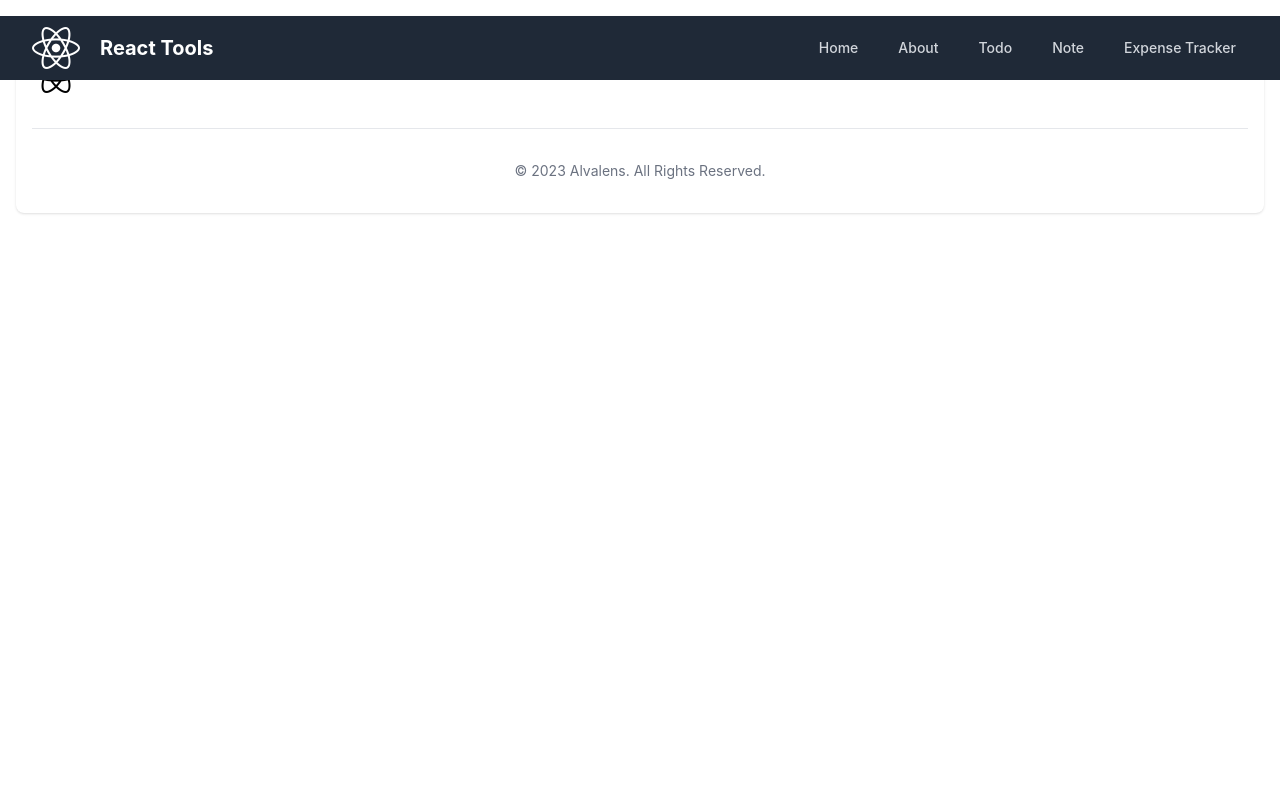
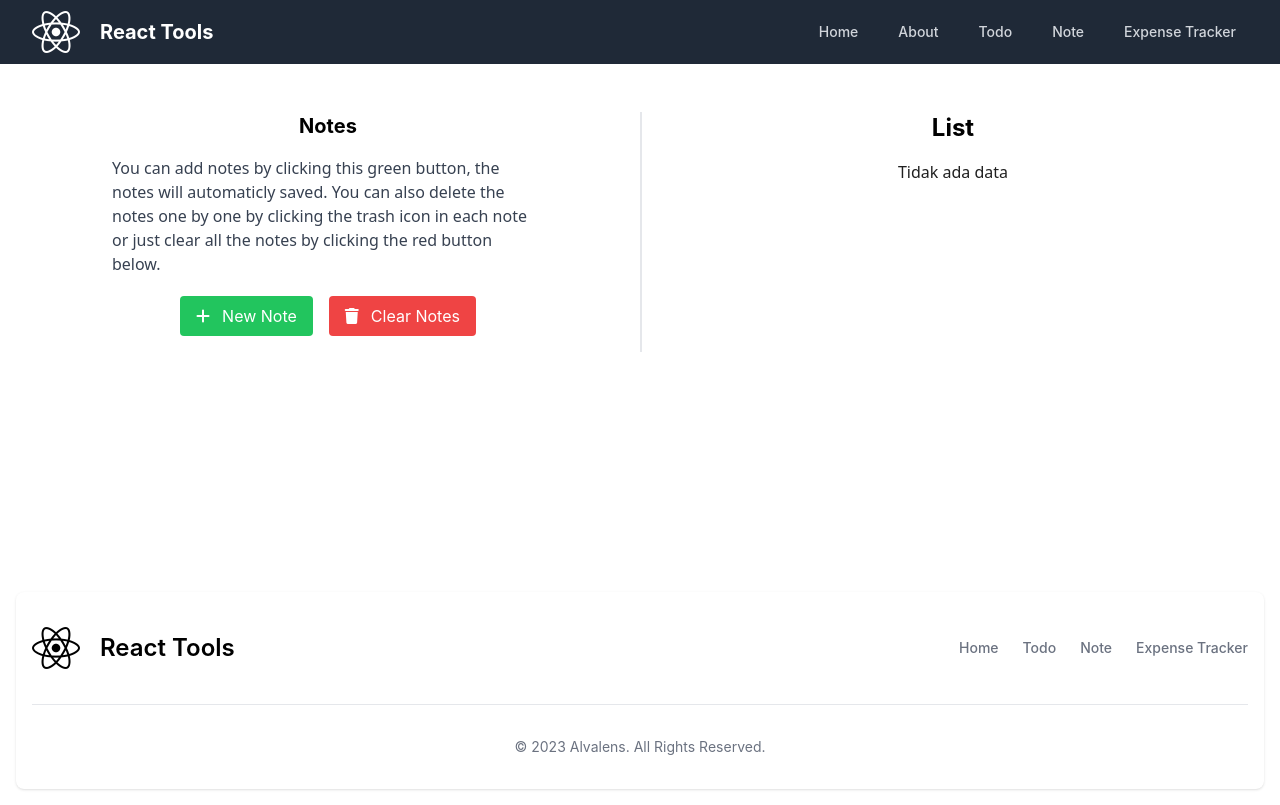
Before and after one commit to Alvalens/react-tools, a React (Create React App) app: page /Note in a window 1280 px wide. Built offline with nearby package versions, Linux system fonts and the light colour scheme.

Commit message:
[feat] finished note

```diff
--- a/src/App.js
+++ b/src/App.js
@@ -3,6 +3,7 @@ import './App.css';
 import About from "./pages/About";
 import Home from "./pages/Home";
 import Todo from './pages/Todo';
+import Note from './pages/Note';
 
 
 function App() {
@@ -12,6 +13,8 @@ function App() {
         <Route path="/" element={<Home />} />
         <Route path="/about" element={<About />} />
         <Route path="/todo" element={<Todo />} />
+        <Route path="/Note" element={<Note />} />
+        <Route path="*" element={<h1>Not Found</h1>} />
       </Routes>
     </Router>
 
--- /dev/null
+++ b/src/css/Note.css
@@ -0,0 +1,13 @@
+@import 'tailwindcss/base';
+@import 'tailwindcss/components';
+@import 'tailwindcss/utilities';
+
+.note-card {
+    @apply bg-white rounded-lg shadow-lg;
+}
+
+/* add strong inner shadow */
+.note-card::before {
+    @apply absolute inset-0 rounded-lg shadow-inner;
+    content: '';
+}
--- a/src/index.css
+++ b/src/index.css
@@ -14,7 +14,7 @@ code {
 
 p {
   font-family: system-ui, -apple-system, BlinkMacSystemFont, 'Segoe UI', Roboto, Oxygen, Ubuntu, Cantarell, 'Open Sans', 'Helvetica Neue', sans-serif;
-  color: rgb(32, 32, 32) !important;
+  color: rgb(32, 32, 32);
 }
 
 html {
@@ -47,7 +47,7 @@ html {
   background: #555;
 }
 
-.todo-list::before {
+.overlow-container::before {
   content: "";
   position: absolute;
   top: 0;
@@ -58,7 +58,7 @@ html {
   filter: blur(10px);
 }
 
-.todo-list::after {
+.overlow-container::after {
   content: "";
   position: absolute;
   bottom: -88px;
--- /dev/null
+++ b/src/pages/Note.jsx
@@ -0,0 +1,141 @@
+import React, { useState, useEffect } from "react";
+import { nanoid } from "nanoid";
+import "../App.css";
+import "../css/Navbar.css";
+
+function Note() {
+	const [notes, setNotes] = useState(
+		// take notes from local storage
+		JSON.parse(localStorage.getItem("notes")) || []
+	);
+
+	useEffect(() => {
+		localStorage.setItem("notes", JSON.stringify(notes));
+	}, [notes]);
+
+	function addNote() {
+		const newNote = {
+			id: nanoid(),
+			color: getRandomColor(),
+			text: "",
+		};
+		setNotes([...notes, newNote]);
+	}
+
+	const deleteNote = (index) => {
+		const newNotes = [...notes];
+		newNotes.splice(index, 1);
+		setNotes(newNotes);
+	};
+
+	function getRandomColor() {
+		const colors = [
+			"bg-pink-200",
+			"bg-purple-200",
+			"bg-blue-200",
+			"bg-green-200",
+			"bg-yellow-200",
+			"bg-red-200",
+			"bg-indigo-200",
+			"bg-gray-200",
+		];
+		const randomIndex = Math.floor(Math.random() * colors.length);
+		return colors[randomIndex];
+	}
+    function adjustTextareaHeight(event, index) {
+		const textarea = event.target;
+		textarea.style.height = "auto"; // Reset to auto height
+		const computedHeight = Math.min(textarea.scrollHeight, 300); // Limit to 300px
+		textarea.style.height = `${computedHeight}px`;
+
+		const updatedNotes = [...notes];
+		updatedNotes[index].text = textarea.value;
+		setNotes(updatedNotes);
+	}
+  // clear all notes
+  const clearAll = () => {
+    setNotes([]);
+  };
+	return (
+		<div className="p-4 pt-28" style={{ minHeight: "72vh" }}>
+			<div className="container mx-auto px-0 min-h-full min-w-full grid grid-cols-1 md:grid-cols-2">
+				<div className="flex justify-start flex-col items-center min-w-full">
+					<h2 className="text-xl font-bold mb-4">Notes</h2>
+					<p className="hidden md:block lg:px-24 md:px-10 pb-5 text-gray-700">
+						You can add notes by clicking this green button, the
+						notes will automaticly saved. You can also delete the
+						notes one by one by clicking the trash icon in each note or just clear all the notes by clicking the red
+						button below.
+					</p>
+					<div className="buttons">
+						<button
+							className="bg-green-500 text-white px-4 py-2 rounded mb-4 mr-4"
+							onClick={() => addNote()}>
+							<i className="fa-solid fa-plus pr-3"></i>New Note
+						</button>
+						<button
+							className="bg-red-500 text-white px-4 py-2 rounded mb-4"
+							onClick={() => clearAll()}>
+							<i className="fa-solid fa-trash pr-3"></i>Clear
+							Notes
+						</button>
+					</div>
+				</div>
+				<div className="flex justify-start flex-col items-center md:border-l-2">
+					<div className="hidden md:block">
+						<h1 className="text-2xl font-bold mb-4">List</h1>
+					</div>
+					{notes.length === 0 ? (
+						<p>Tidak ada data</p>
+					) : (
+						<div className="overlow-container  md:px-10 px-3 flex justify-start flex-col items-center min-w-full overflow-y-scroll max-h-[38rem] md:max-h-[50rem]">
+							{notes.map((note, index) => (
+								<div
+									key={index}
+									className={`note-card shadow-md mb-4 p-2 border rounded min-w-full ${note.color} `}>
+									<div className="flex justify-between items-center">
+										<div className="buttons max-w-[4rem]">
+											<button
+												onClick={() =>
+													deleteNote(index)
+												}>
+												<i className="fa-solid fa-trash text-red-500 pl-2 pr-4"></i>
+											</button>
+										</div>
+										<div className="text flex-grow">
+											<textarea
+												value={note.text}
+												onChange={(e) => {
+													const updatedNotes = [
+														...notes,
+													];
+													updatedNotes[index].text =
+														e.target.value;
+													setNotes(updatedNotes);
+													adjustTextareaHeight(
+														e,
+														index
+													);
+												}}
+												placeholder="Write your note here..."
+												className="w-full rounded p-2 bg-transparent focus:border-blue-500 focus:outline-none focus:ring-2 shadow-inner "
+												style={{
+													height: "auto",
+													minHeight: "50px",
+													maxHeight: "300px",
+													resize: "vertical",
+                          fontFamily  : "Poppins, sans-serif",
+												}}></textarea>
+										</div>
+									</div>
+								</div>
+							))}
+						</div>
+					)}
+				</div>
+			</div>
+		</div>
+	);
+}
+
+export default Note;
--- a/src/pages/Todo.js
+++ b/src/pages/Todo.js
@@ -113,7 +113,7 @@ function Todo() {
 					{todos.length === 0 ? (
 						<p>Tidak ada data</p>
 					) : (
-						<ul className="todo-list min-w-full md:ps-10 overflow-y-scroll max-h-[44rem] md:max-h-[50rem]">
+						<ul className="overlow-container min-w-full md:ps-10 overflow-y-scroll max-h-[44rem] md:max-h-[50rem]">
 							{todos.map((todo) => (
 								<li
 									key={todo.id}
```
